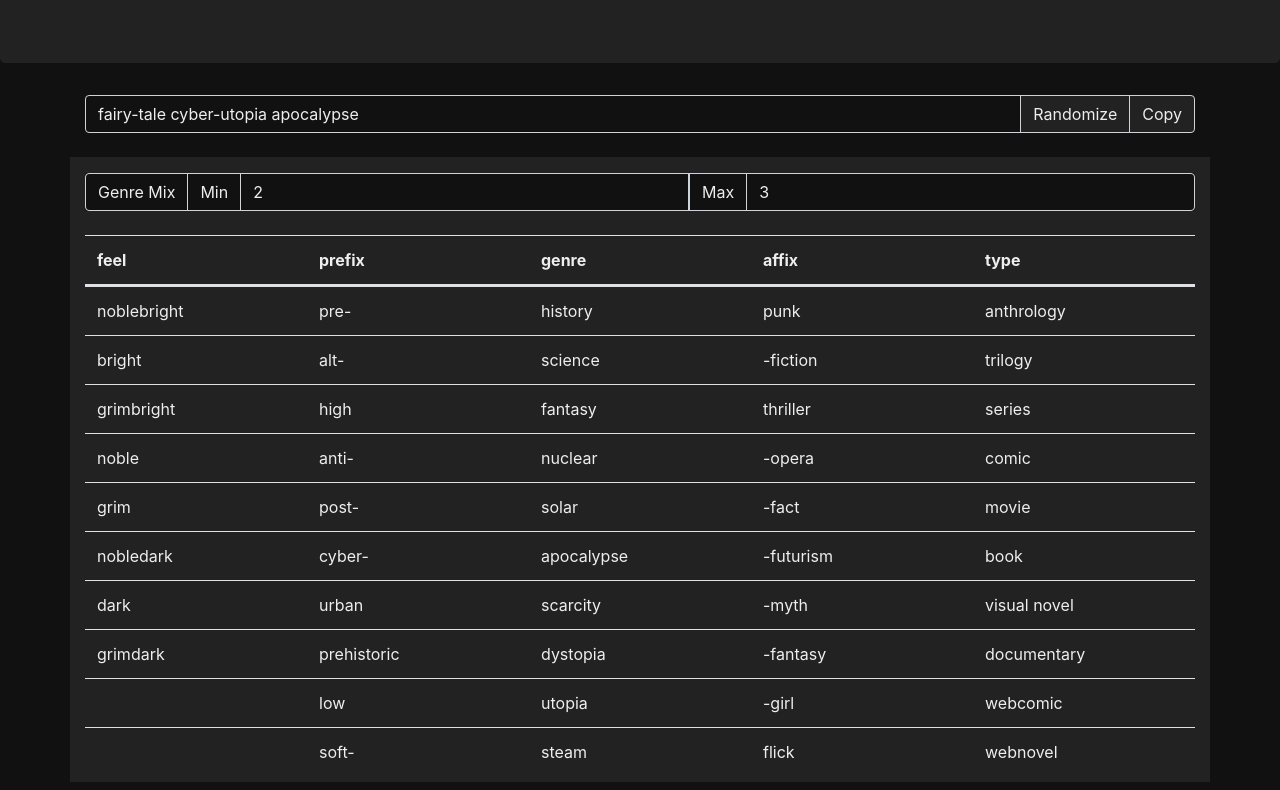
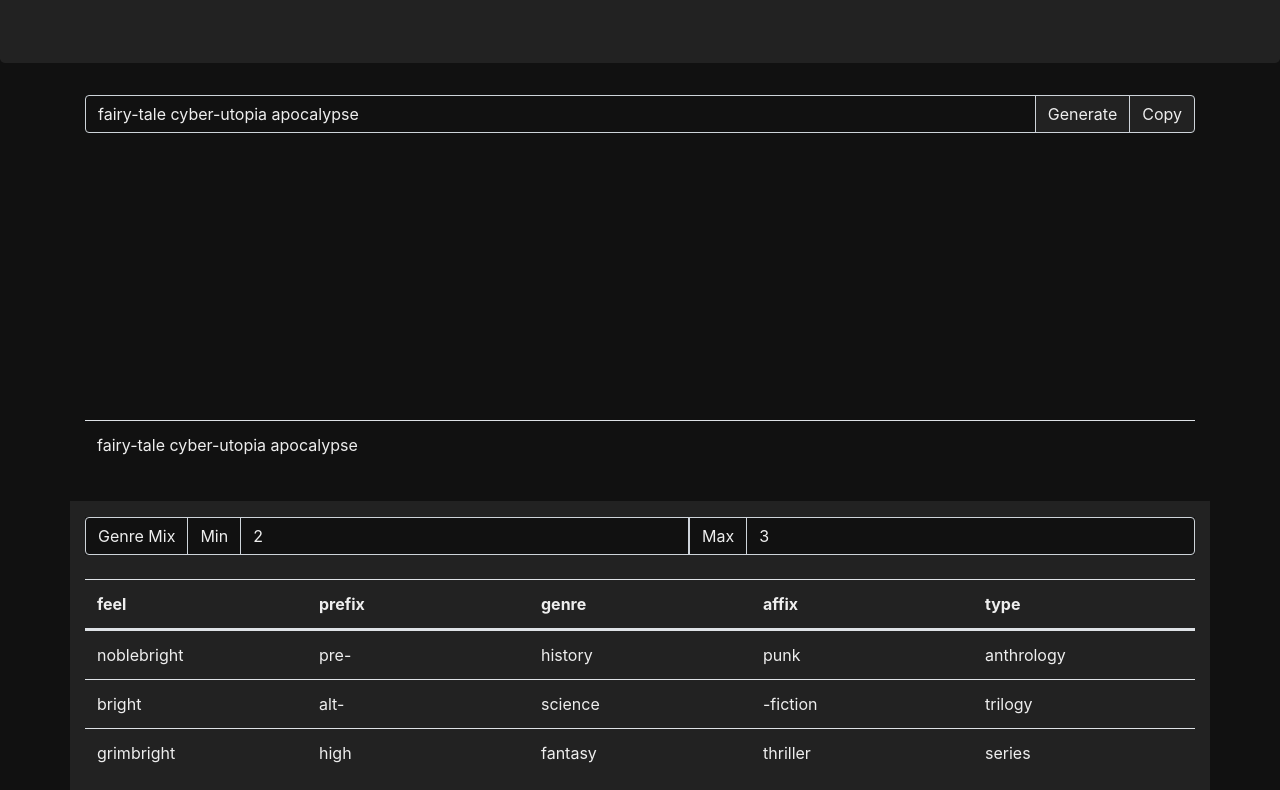
Before and after one commit to Ayrlin-Renata/genre-regen, a plain HTML site: page index.html in a window 1280 px wide. Shown: the part 145-935 px from the top of the page. Drawn offline with nearby package versions, Linux system fonts and the light colour scheme.

Commit message:
Added history

```diff
--- a/css/main.css
+++ b/css/main.css
@@ -35,14 +35,19 @@ body, thead, tbody, .btn, .form-control, .input-group, .input-group-text {
 
 }
 
-#pooldata {
+#pooldata tbody {
+	height: 18vh;
+}
 
+#history tbody {
+	height: 40vh;
+    display: flex;
+	flex-direction: column-reverse;
 }
 
 .tbody-scroll tbody {
 	display: block;
 	overflow: auto;
-	height: 60vh;
 	width: 100%;
 }
 .tbody-scroll tbody tr {
--- a/index.html
+++ b/index.html
@@ -26,12 +26,19 @@
 			<div class="input-group">
 				<input id="out" type="text" class="form-control">
 				<div class="input-group-append">
-					<button class="btn" onclick="randomizer();">Randomize</button>
+					<button class="btn" onclick="randomizer();">Generate</button>
 					<button class="btn" onclick="copy();">Copy</button>
 				</div>
 			</div>
 		</div>
-		<div class="col col-12 bgc-gray2 mt-4 pt-3">
+		<div class="col col-12 mt-3">
+			<table id="history" class="table tbody-scroll">
+				<tbody>
+
+				</tbody>
+			</table>
+		</div>
+		<div class="col col-12 bgc-gray2 mt-3 pt-3">
 			<div class="input-group">
 				<div class="input-group-prepend">
 					<span class="input-group-text">Genre Mix</span>
--- a/js/main.js
+++ b/js/main.js
@@ -1,4 +1,4 @@
-
+//ok, this is terrible but like this wasnt meant to be a respectable tool with an actual featureset when i made it first. And yeah im too lazy to fix it.
 var genres = ['history','science','fantasy','nuclear','solar','apocalypse','scarcity','dystopia','utopia','steam','diesel','horror','space','military','retro','romance','sword','goth','dungeon','zombie','western','sitcom','modern','far-future','future','medieval','drama','mystery','realism','fairy-tale','superhero','satire','parody','crime','naval','sports','highschool','magical','mecha','adventure','action','gun','martial-arts','musical','slasher','spy','eldritch'];
 var prefixes = ['pre-','alt-','high ','anti-','post-','cyber-','urban ','prehistoric ','low ','soft-','hard-','raygun-','bio-','comedic ','techno-','non-','epic ','heroic ','speculative ','xeno-','disaster ','folk ','lovecraftian '];
 var affixes = ['punk','-fiction',' thriller','-opera','-fact','-futurism','-myth','-fantasy','-girl',' flick'];
@@ -24,6 +24,13 @@ function randomizer() {
 		str += randType();
 	}
 	$('#out').val(str);
+
+	var hist = $('#history')[0];
+	var tbody = $('#history > tbody')[0];
+	var row = tbody.insertRow(-1);
+	var cell = row.insertCell(0);
+	cell.innerText = str;
+	tbody.scrollTop = 0;
 }
 
 function randGenre() {
```
